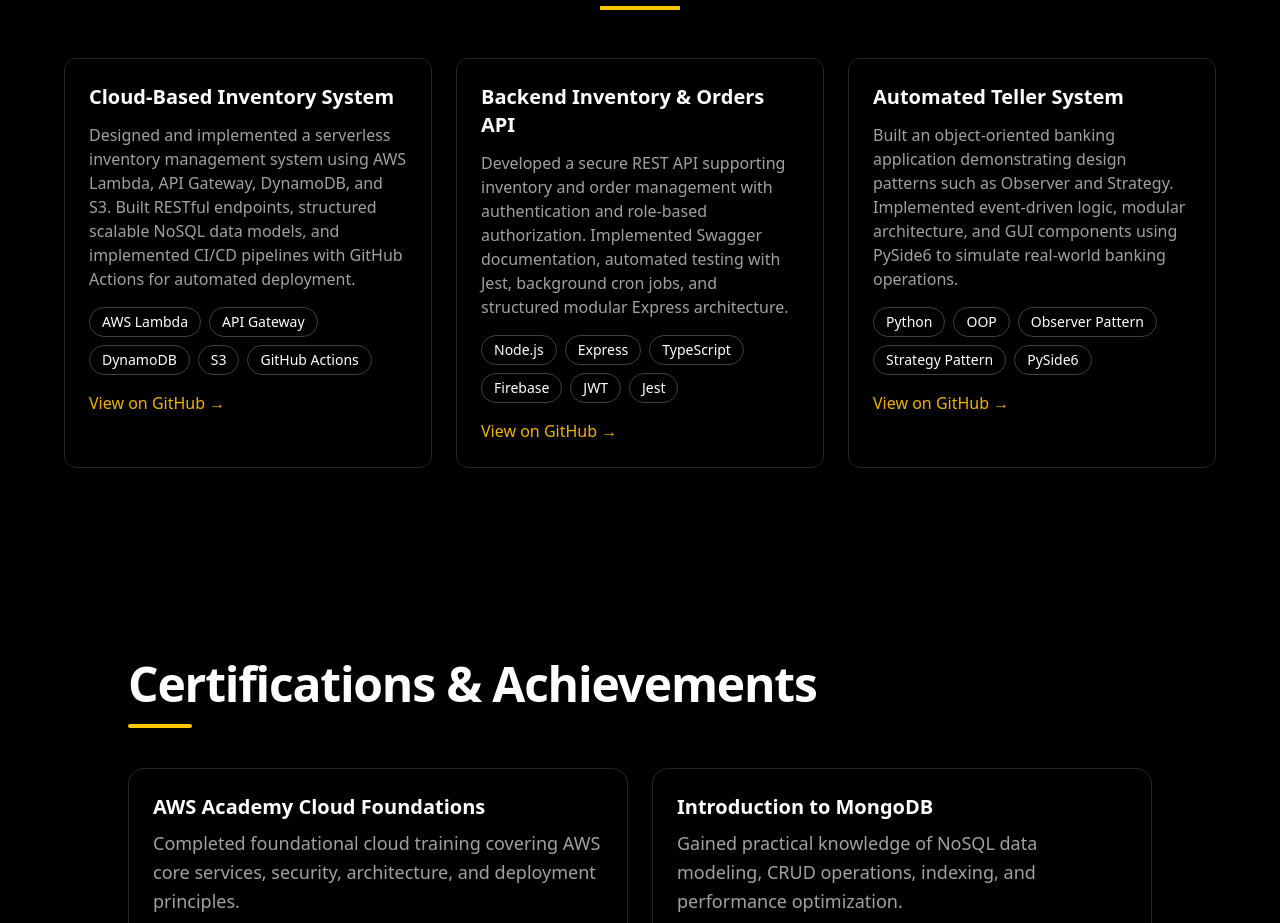
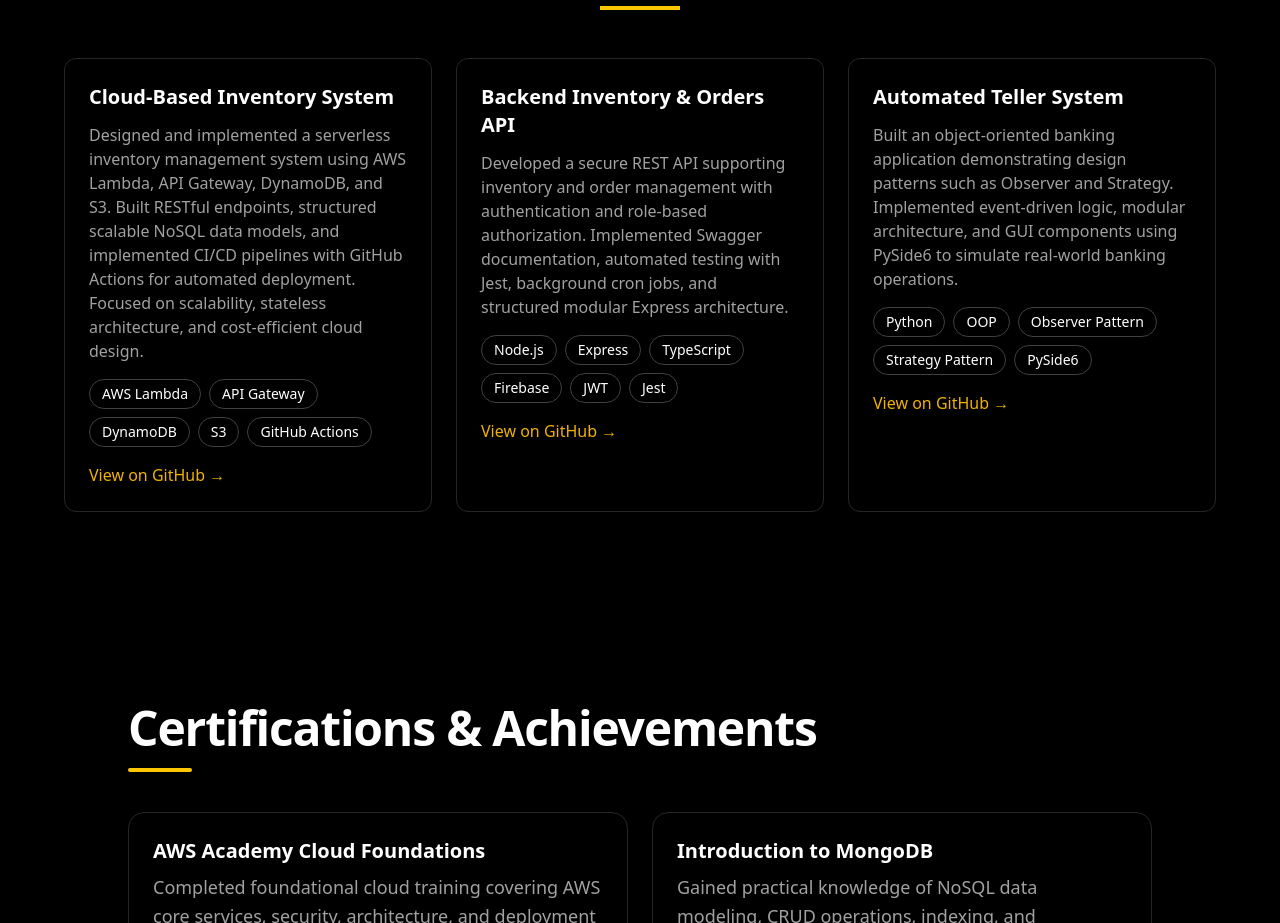
Before and after one commit to jecheta-rrc/nkechi-portfolio, a Next.js app: page / in a window 1280 px wide. Shown: the part 960-1883 px from the top of the page. Built offline with nearby package versions, Linux system fonts and the light colour scheme; a web font is replaced by a local one.

Commit message:
Enhance cloud project description with architecture focus

```diff
--- a/src/data/projects.ts
+++ b/src/data/projects.ts
@@ -9,7 +9,7 @@ export const projects: Project[] = [
   {
     title: "Cloud-Based Inventory System",
     description:
-      "Designed and implemented a serverless inventory management system using AWS Lambda, API Gateway, DynamoDB, and S3. Built RESTful endpoints, structured scalable NoSQL data models, and implemented CI/CD pipelines with GitHub Actions for automated deployment.",
+      "Designed and implemented a serverless inventory management system using AWS Lambda, API Gateway, DynamoDB, and S3. Built RESTful endpoints, structured scalable NoSQL data models, and implemented CI/CD pipelines with GitHub Actions for automated deployment. Focused on scalability, stateless architecture, and cost-efficient cloud design.",
     tech: ["AWS Lambda", "API Gateway", "DynamoDB", "S3", "GitHub Actions"],
     github: "https://github.com/jecheta-rrc/CI-InventoryApp"
   },
```
